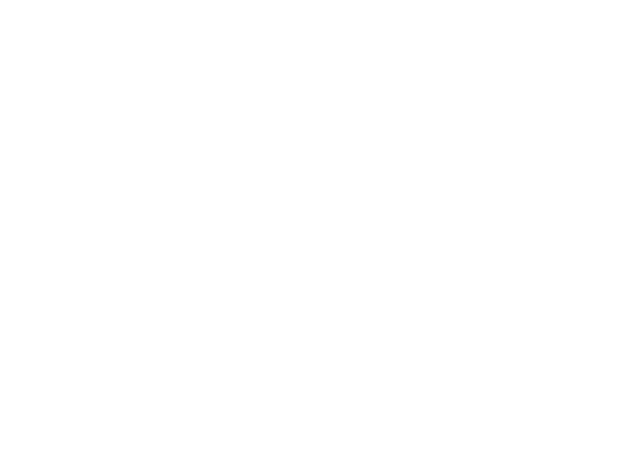
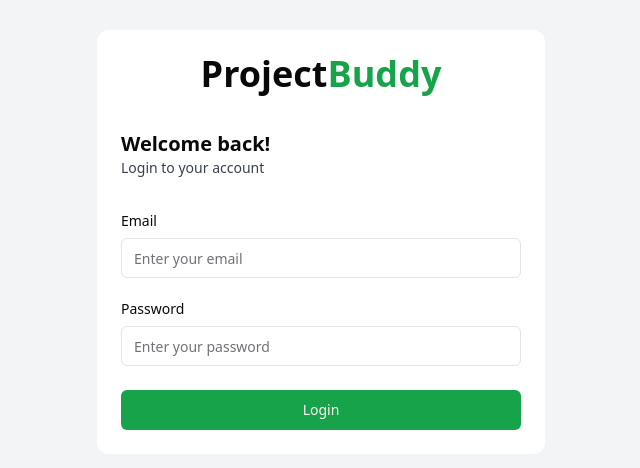
Before and after one commit to HimanshuS1nha/Project-Buddy, a React (Vite) app in the folder client/: page /login in a window 1280 px wide. Before the commit this address had no page. Shown: the part 158-626 px from the top of the page, without its empty margins (319-959 px from the left). Built offline with nearby package versions, Linux system fonts and the light colour scheme.

Commit message:
login page UI complete

```diff
--- a/client/src/App.tsx
+++ b/client/src/App.tsx
@@ -1,10 +1,14 @@
 import { Routes, Route } from "react-router-dom";
-import HomePage from "./pages/HomePage";
+
+import HomePage from "./pages/Root/HomePage";
+import LoginPage from "./pages/Auth/LoginPage";
 
 const App = () => {
   return (
     <Routes>
       <Route path="/" Component={HomePage} />
+
+      <Route path="/login" Component={LoginPage} />
     </Routes>
   );
 };
--- a/client/src/components/Home/Navbar.tsx
+++ b/client/src/components/Home/Navbar.tsx
@@ -1,3 +1,5 @@
+import { Link } from "react-router-dom";
+
 import { Button } from "../ui/button";
 
 const Navbar = () => {
@@ -8,7 +10,9 @@
       </p>
 
       <div className="flex gap-x-4 items-center">
-        <Button variant={"ghost"}>Login</Button>
+        <Button variant={"ghost"} asChild>
+          <Link to={"/login"}>Login</Link>
+        </Button>
         <Button>Signup</Button>
       </div>
     </nav>
--- /dev/null
+++ b/client/src/components/ui/input.tsx
@@ -0,0 +1,25 @@
+import * as React from "react"
+
+import { cn } from "@/lib/utils"
+
+export interface InputProps
+  extends React.InputHTMLAttributes<HTMLInputElement> {}
+
+const Input = React.forwardRef<HTMLInputElement, InputProps>(
+  ({ className, type, ...props }, ref) => {
+    return (
+      <input
+        type={type}
+        className={cn(
+          "flex h-10 w-full rounded-md border border-input bg-background px-3 py-2 text-sm ring-offset-background file:border-0 file:bg-transparent file:text-sm file:font-medium placeholder:text-muted-foreground focus-visible:outline-none focus-visible:ring-2 focus-visible:ring-ring focus-visible:ring-offset-2 disabled:cursor-not-allowed disabled:opacity-50",
+          className
+        )}
+        ref={ref}
+        {...props}
+      />
+    )
+  }
+)
+Input.displayName = "Input"
+
+export { Input }
--- /dev/null
+++ b/client/src/components/ui/label.tsx
@@ -0,0 +1,24 @@
+import * as React from "react"
+import * as LabelPrimitive from "@radix-ui/react-label"
+import { cva, type VariantProps } from "class-variance-authority"
+
+import { cn } from "@/lib/utils"
+
+const labelVariants = cva(
+  "text-sm font-medium leading-none peer-disabled:cursor-not-allowed peer-disabled:opacity-70"
+)
+
+const Label = React.forwardRef<
+  React.ElementRef<typeof LabelPrimitive.Root>,
+  React.ComponentPropsWithoutRef<typeof LabelPrimitive.Root> &
+    VariantProps<typeof labelVariants>
+>(({ className, ...props }, ref) => (
+  <LabelPrimitive.Root
+    ref={ref}
+    className={cn(labelVariants(), className)}
+    {...props}
+  />
+))
+Label.displayName = LabelPrimitive.Root.displayName
+
+export { Label }
--- /dev/null
+++ b/client/src/pages/Auth/LoginPage.tsx
@@ -0,0 +1,35 @@
+import { Button } from "@/components/ui/button";
+import { Input } from "@/components/ui/input";
+import { Label } from "@/components/ui/label";
+
+const LoginPage = () => {
+  return (
+    <div className="bg-gray-100 h-screen overflow-y-hidden flex justify-center items-center">
+      <div className="w-[35%] rounded-xl bg-white flex flex-col p-6 gap-y-9">
+        <p className="text-4xl font-bold text-center">
+          Project<span className="text-green-600">Buddy</span>
+        </p>
+
+        <div className="flex flex-col items-start">
+          <p className="text-xl font-semibold">Welcome back!</p>
+          <p className="text-gray-700 text-sm">Login to your account</p>
+        </div>
+
+        <div className="flex flex-col gap-y-6 w-full">
+          <div className="flex flex-col gap-y-2.5">
+            <Label>Email</Label>
+            <Input placeholder="Enter your email" type="email" />
+          </div>
+          <div className="flex flex-col gap-y-2.5">
+            <Label>Password</Label>
+            <Input placeholder="Enter your password" type="password" />
+          </div>
+
+          <Button>Login</Button>
+        </div>
+      </div>
+    </div>
+  );
+};
+
+export default LoginPage;
```
Also changed, not shown: client/package.json (+7 -1 lines), client/src/pages/Root/HomePage.tsx (renamed from client/src/pages/HomePage.tsx), 1 other file (tests, documents, lock files or other folders).
